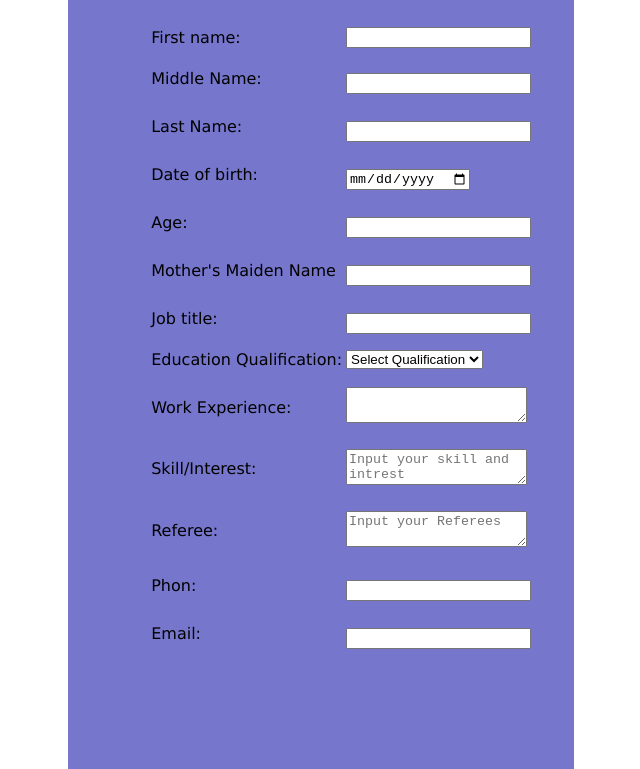
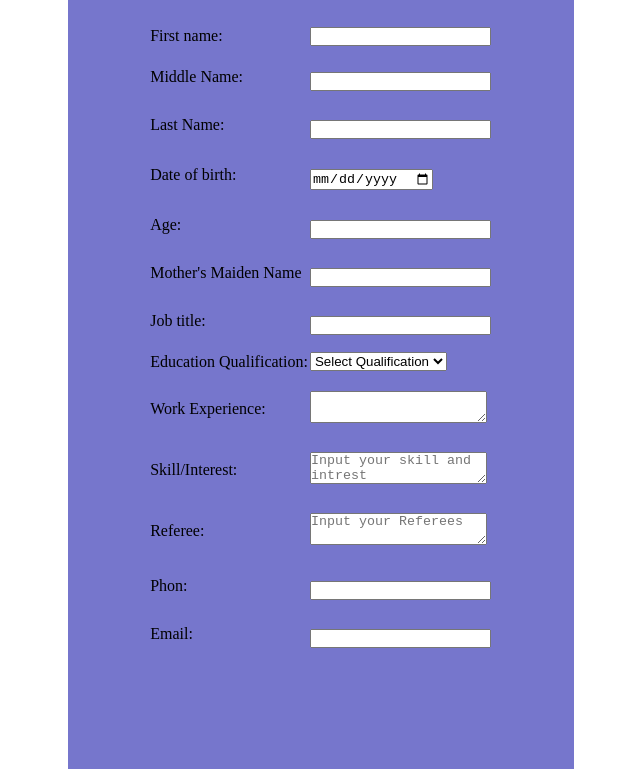
Before and after one commit to rahul8431/myregistor, a plain HTML site: page index.html in a window 1280 px wide. Shown: the part 124-893 px from the top of the page, without its empty margins (319-959 px from the left). Drawn offline with Linux system fonts and the light colour scheme.

Commit message:
Update index.css

```diff
--- a/index.css
+++ b/index.css
@@ -1,14 +1,15 @@
 *{
     box-sizing: border-box;
+    maring: 0%;
+    padding: 0%;
 
 }
 .Form{
     margin-top: 0%;
     display: inline-block;
 }
-html{
-    font-family: "Lucida Sans", sans-serif;
-}
+
+
 .input-box{
 margin-bottom: 3%;
 text-align: center;
```
